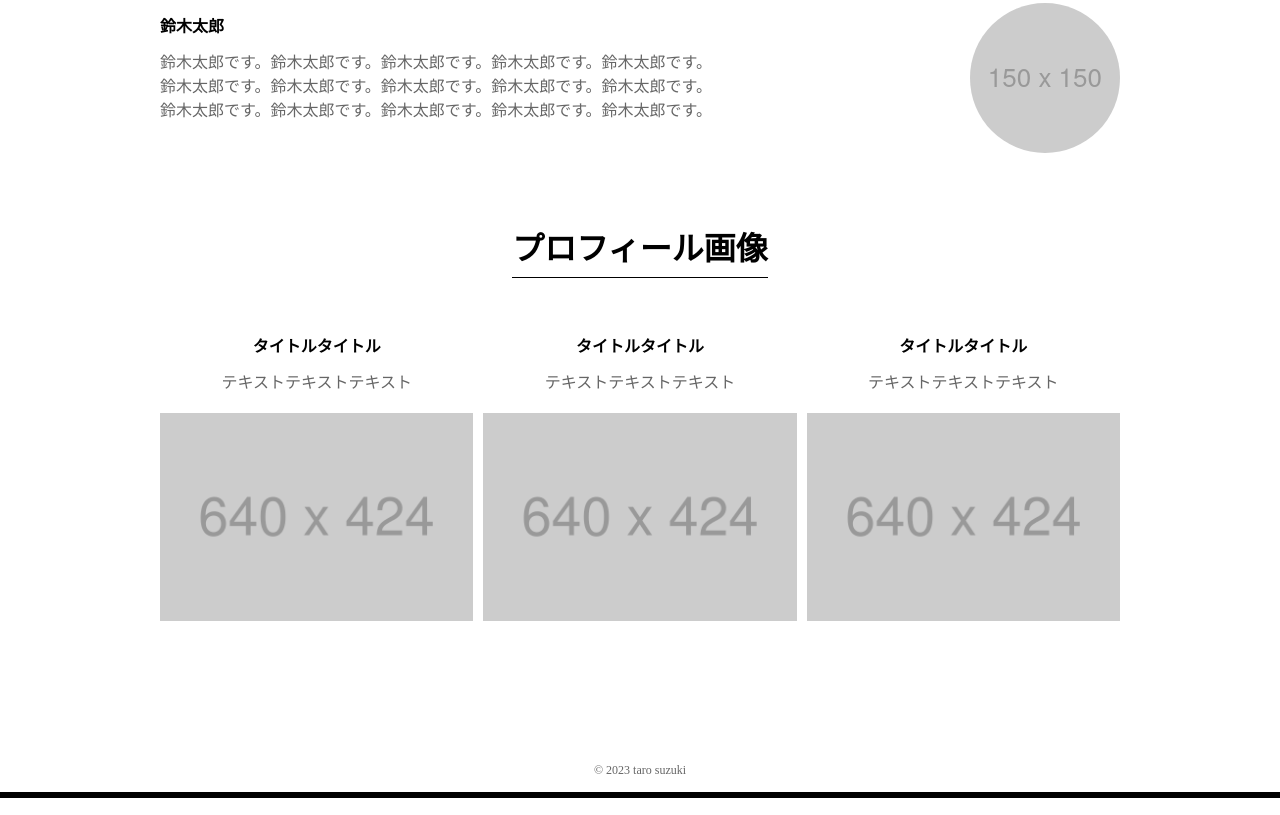
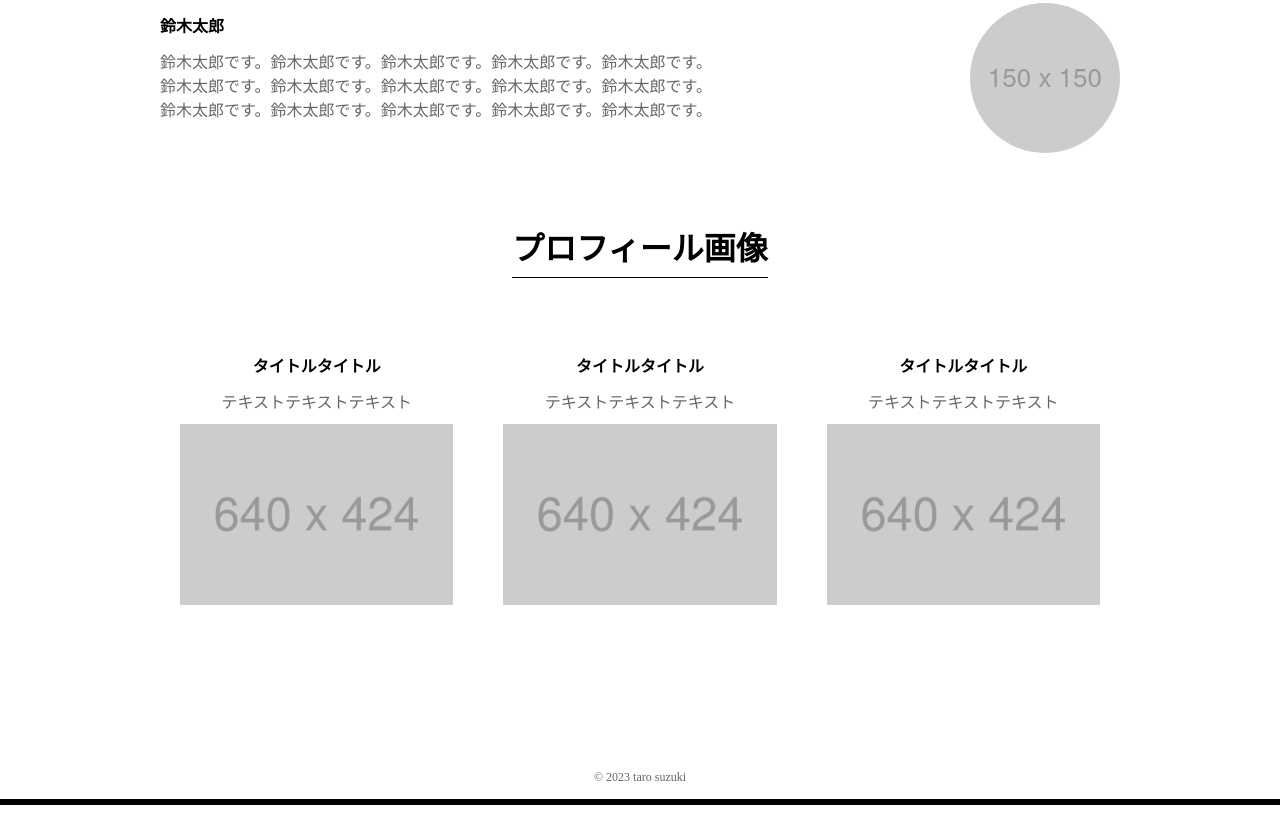
Before and after one commit to massan333/hc_practice, a plain HTML site: page html_css_output_beginner/index.html in a window 1280 px wide. Shown: the part 773-1588 px from the top of the page. Drawn offline with Linux system fonts and the light colour scheme.

Commit message:
HTML/CSS初級アウトプット課題修正　1回目

```diff
--- a/html_css_output_beginner/css/style.css
+++ b/html_css_output_beginner/css/style.css
@@ -1,9 +1,9 @@
 
     header {
         display: flex;
-        justify-content: center;
-        margin-bottom: 3%;
-        padding-top: 3%;
+        justify-content: space-between;
+        align-items: center;
+        padding: 3%;
     }
 
     header h1 {
@@ -11,13 +11,11 @@
         background-color: #3A4151;
         color: white;
         padding: 10px;
-        margin-right: 12px;
     }
 
     header ul {
         display: flex;
         list-style-type: none;
-        justify-content: space-between;
         gap: 20px;
         padding: 10px;
     }
@@ -71,6 +69,8 @@
     }
 
     .profile {
+        display: flex;
+        flex-direction: column;
         margin: 0 auto;
     }
 
@@ -90,13 +90,9 @@
         text-align: center;
     }
 
-    .profile_photo {
-        display: flex;
-        justify-content: center;
-    }
-
-    .profile_photo img {
-        width: 60%;
+    .profile .content img {
+        width: 100%;
+        padding-top: 10px;
     }
 
     footer {
@@ -163,28 +159,11 @@
     }
 
     .profile {
-        display: grid;
-        grid-template-columns: 1fr 1fr 1fr;
-        grid-template-rows: 80px 1fr;
+        display: flex;
+        flex-direction: row;
         max-width: 960px;
         padding: 3% 4%;
         gap: 10px;
     }
 
-    .profile .content {
-        grid-row: 1;
-        width: 100%;
-        padding: 0;
-
-    }
-
-    .profile_photo {
-        grid-row: 2;
-        margin: 0;
-    }
-
-    .profile_photo img {
-        width: 100%;
-    }
-
 }
--- a/html_css_output_beginner/index.html
+++ b/html_css_output_beginner/index.html
@@ -44,30 +44,21 @@
                 <section class="content">
                     <h3>タイトルタイトル</h3>
                     <p>テキストテキストテキスト</p>
+                    <img src="images/640x424.png">
                 </section>
-
-                <figure class="profile_photo">
-                    <img src="images/640x424.png">
-                </figure>
 
                 <section class="content">
                     <h3>タイトルタイトル</h3>
                     <p>テキストテキストテキスト</p>
+                    <img src="images/640x424.png">
                 </section>
-
-                <figure class="profile_photo">
-                    <img src="images/640x424.png">
-                </figure>
 
                 <section class="content">
                     <h3>タイトルタイトル</h3>
                     <p>テキストテキストテキスト</p>
+                    <img src="images/640x424.png">
                 </section>
 
-                <figure class="profile_photo">
-                    <img src="images/640x424.png">
-
-                </figure>
             </section>
         </main>
 
```
